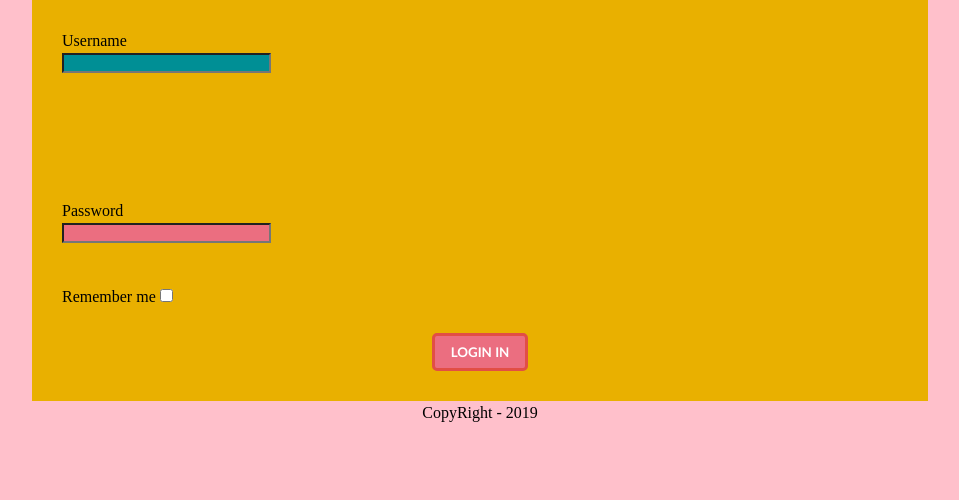
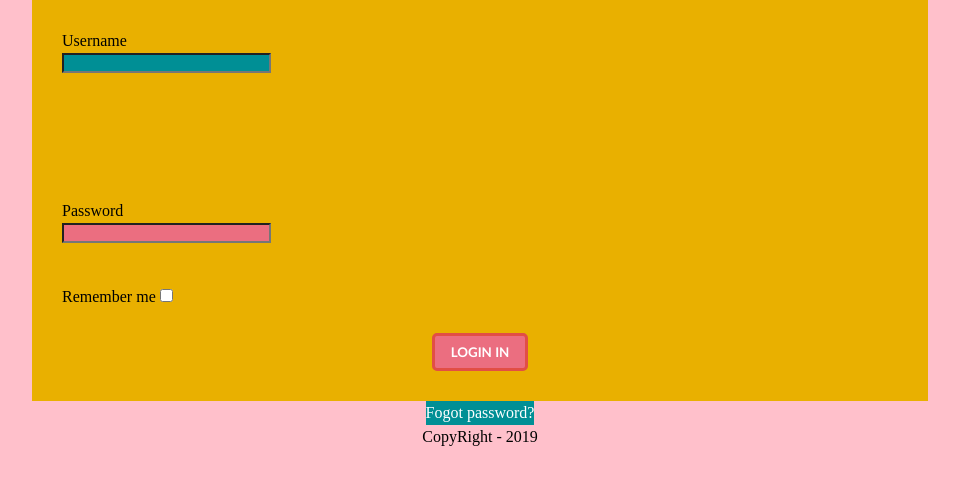
Before and after one commit to Annacutie/cute_subjects, a Flask app: template app/templates/login.html in a window 1280 px wide; the page is wider, and only the part inside the window is pictured. Shown: the part 271-771 px from the top of that part, without its empty margins (160-1119 px from the left). Run offline with Flask 2, Linux system fonts and the light colour scheme; the template is opened without the code that fills it: values that come from a table or form of the project are taken from there, others are empty; some libraries are stand-ins or nearby versions; some web fonts are replaced.

Commit message:
I added restore link

```diff
--- a/app/templates/login.html
+++ b/app/templates/login.html
@@ -12,5 +12,6 @@
   {{form.remember_me()}}
   {{form.submit()}}
 </form>
+<a href="{{url_for(reset_password)}}">Fogot password?</a>
 <!--create password, remember me and submit(no lablel and no size) -->
 {%endblock%}
```
